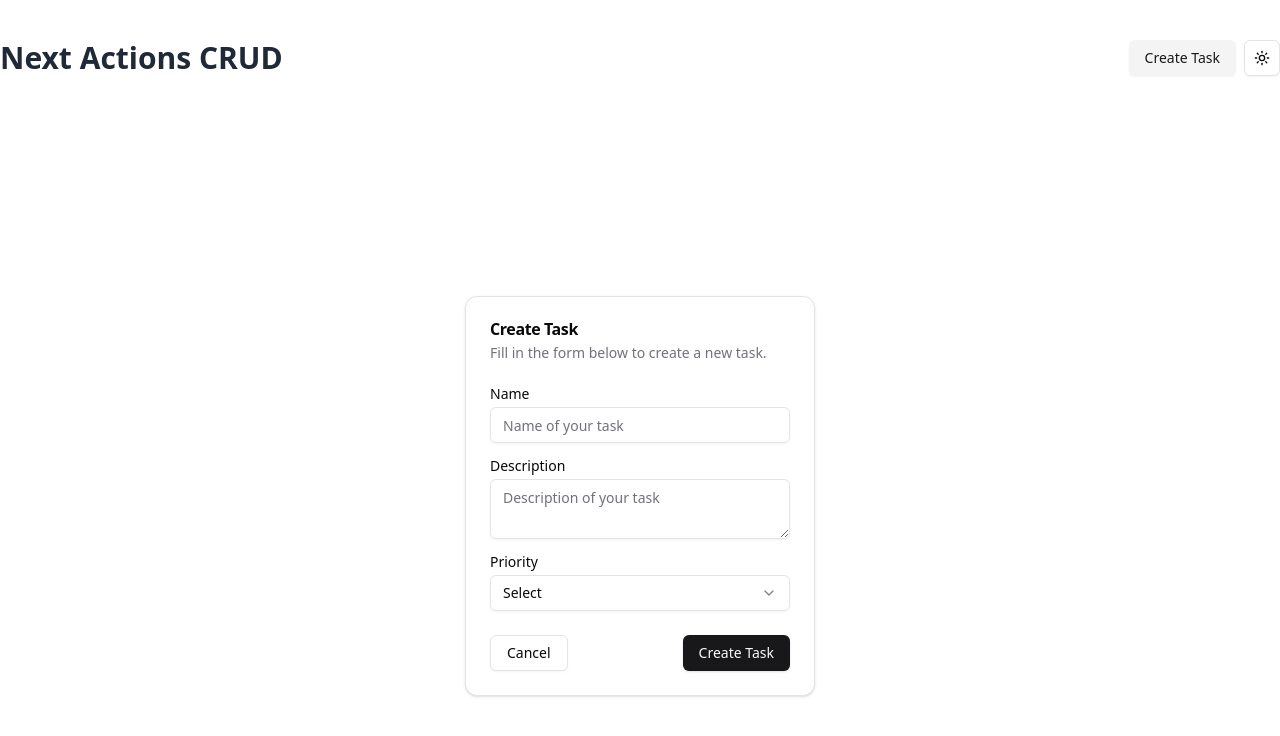
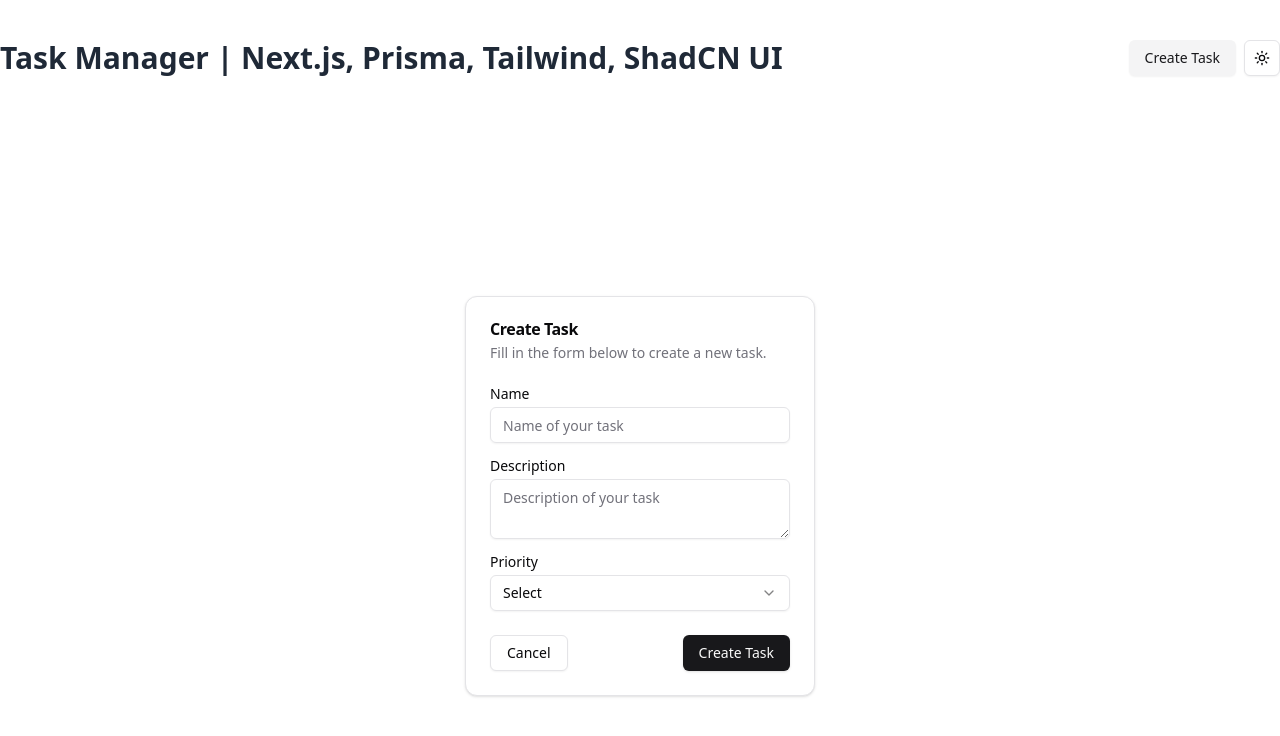
Before and after one commit to havoczic05/task-manager-nextjs, a Next.js app: page /new in a window 1280 px wide. Shown: the top 736 px of the page. Built offline with nearby package versions, Linux system fonts and the light colour scheme.

Commit message:
update 8 files

```diff
--- a/src/actions/task-actions.tsx
+++ b/src/actions/task-actions.tsx
@@ -9,7 +9,6 @@
   const description = formData.get("description")?.toString();
   const priority = formData.get("priority")?.toString();
 
-  console.log({ name, description, priority });
 
   if (!name || !description || !priority) {
     return;
@@ -22,7 +21,7 @@
       priority: priority
     }
   })
-  console.log(newTask);
+  console.log(newTask)
   redirect("/")
 }
 
--- a/src/app/layout.tsx
+++ b/src/app/layout.tsx
@@ -16,8 +16,8 @@
 });
 
 export const metadata: Metadata = {
-  title: "Create Next App",
-  description: "Generated by create next app",
+  title: "Task Manager | Hugo Salazar",
+  description: "A simple task manager using Next Actions, Prisma, TailwindCSS and ShadCN UI",
 };
 
 export default function RootLayout({
--- a/src/app/new/page.tsx
+++ b/src/app/new/page.tsx
@@ -1,4 +1,5 @@
-import { TaskForm } from "./task-form"
+import {TaskForm} from "./task-form"
+
 function NewPage() {
   return (
     <div className="flex justify-center items-center h-screen">
--- a/src/app/page.tsx
+++ b/src/app/page.tsx
@@ -4,7 +4,7 @@
 
 async function HomePage() {
   const tasks = await prisma.task.findMany()
-  console.log(tasks);
+
   return (
     <div className="grid grid-cols-3 gap-4">
       {tasks.map((task) => (
--- a/src/components/navbar.tsx
+++ b/src/components/navbar.tsx
@@ -8,7 +8,7 @@
         <h1
           className="text-3xl font-bold text-gray-800 dark:text-gray-100"
         >
-          Next Actions CRUD
+          Task Manager | Next.js, Prisma, Tailwind, ShadCN UI
         </h1>
       </Link>
       <div className="flex gap-x-2 items-center">
--- a/src/components/task-card.tsx
+++ b/src/components/task-card.tsx
@@ -6,7 +6,7 @@
 import { TaskButtonDelete } from "./task-button-delete";
 import Link from "next/link";
 
-function TaskCard({ task }: { task: Task }) {
+export default function TaskCard({ task }: { task: Task }) {
   return (
     <Card>
       <CardHeader className="flex flex-row justify-between">
@@ -41,5 +41,3 @@
     </Card>
   )
 }
-
-export default TaskCard
```
Also changed, not shown: src/app/tasks/[id]/edit/page.tsx (+4 -4 lines), 1 other file (tests, documents, lock files or other folders).
